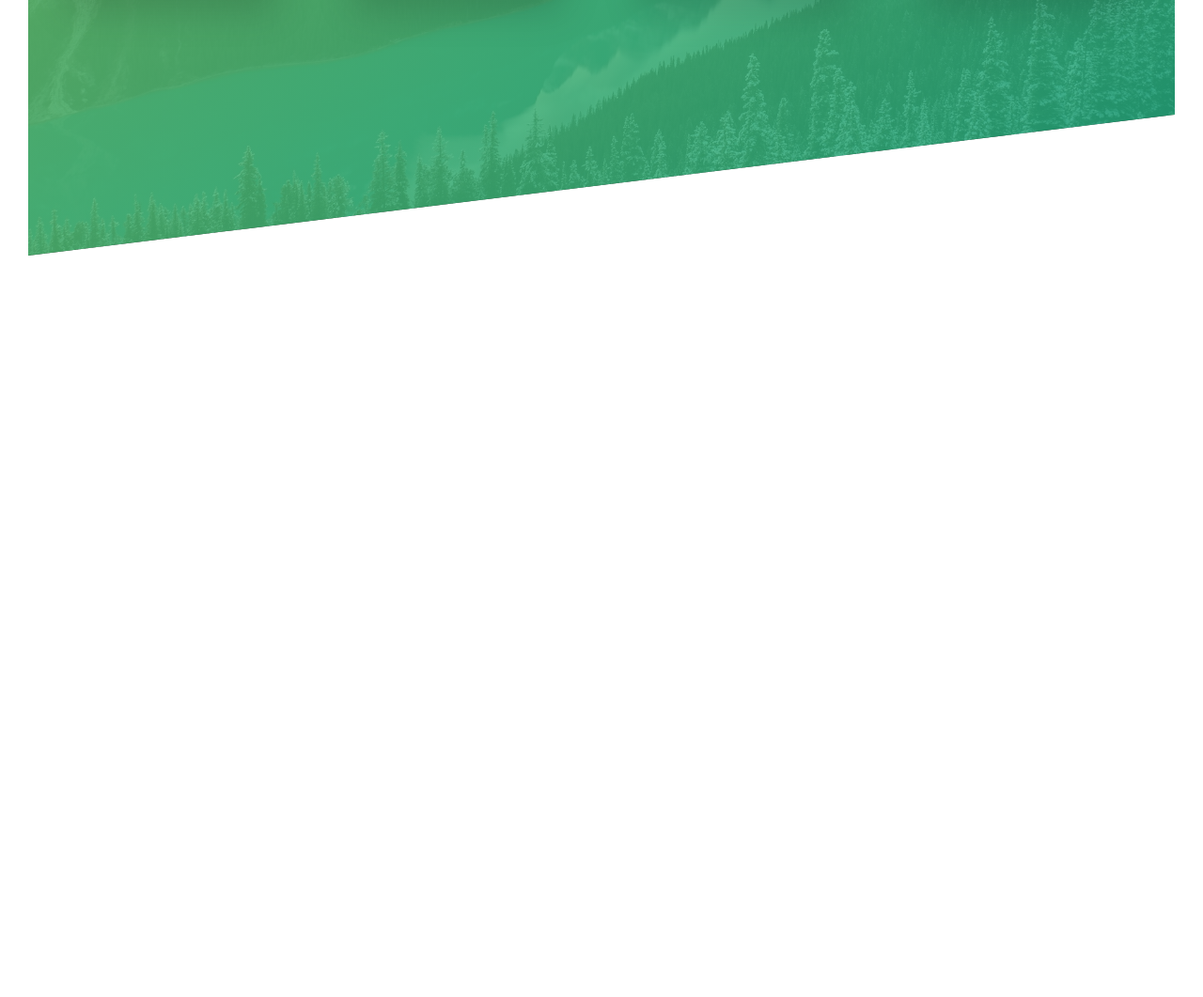
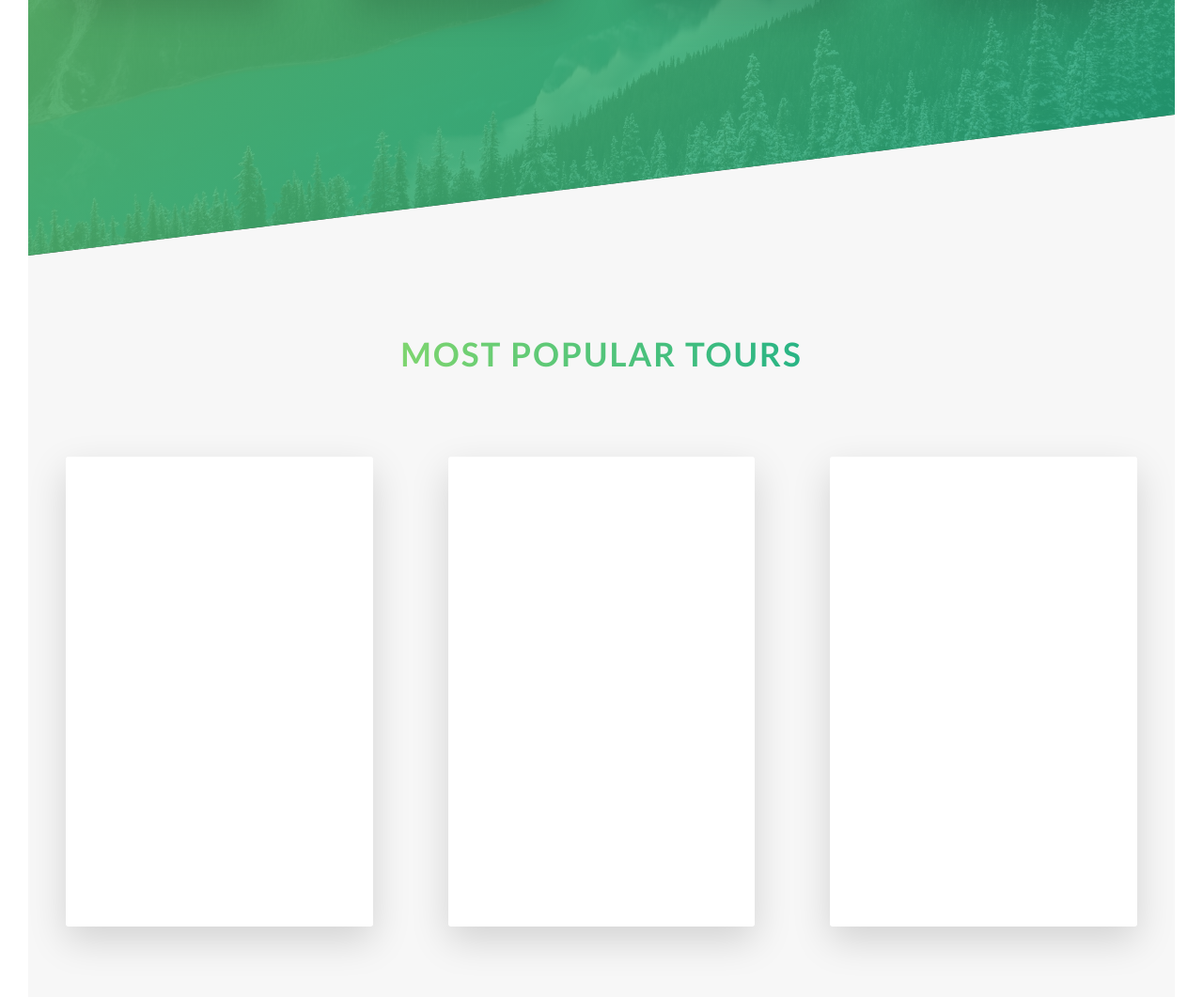
Before and after one commit to jonas1307/udemy-natours, a website: page index.html in a window 1280 px wide. Shown: the part 2041-3102 px from the top of the page at 94% size. Before the commit the page ends 2313 px from the top, so only its background shows below. Drawn offline with Linux system fonts and the light colour scheme.

Commit message:
Creating card component (partial)

```diff
--- a/index.html
+++ b/index.html
@@ -80,6 +80,45 @@
                     </div>
                 </div>
             </section>
+            <section class="section-tours">
+                <div class="u-center-text u-margin-bottom-big">
+                    <h2 class="heading-secondary">
+                        Most popular tours
+                    </h2>
+                </div>
+                <div class="row">
+                    <div class="col-1-of-3">
+                        <div class="card">
+                            <div class="card__side card__side--front">
+                                TEXT FRONT
+                            </div>
+                            <div class="card__side card__side--back card__side--back-1">
+                                TEXT BACK
+                            </div>
+                        </div>
+                    </div>
+                    <div class="col-1-of-3">
+                        <div class="card">
+                            <div class="card__side card__side--front">
+                                TEXT FRONT
+                            </div>
+                            <div class="card__side card__side--back card__side--back-2">
+                                TEXT BACK
+                            </div>
+                        </div>
+                    </div>
+                    <div class="col-1-of-3">
+                        <div class="card">
+                            <div class="card__side card__side--front">
+                                TEXT FRONT
+                            </div>
+                            <div class="card__side card__side--back card__side--back-3">
+                                TEXT BACK
+                            </div>
+                        </div>
+                    </div>
+                </div>
+            </section>
         </main>
         <!--<section class="grid-test">
             <div class="row">
--- a/sass/abstract/_variables.scss
+++ b/sass/abstract/_variables.scss
@@ -1,6 +1,11 @@
 $color-primary: #55c57a;
 $color-primary-light: #7ed56f;
 $color-primary-dark: #28b485;
+$color-secondary-light: #ffb900;
+$color-secondary-dark: #ff7730;
+$color-tertiary-light: #2998ff;
+$color-tertiary-dark: #5643fa;
+
 $color-grey-dark: #777777;
 $color-white: #ffffff;
 $color-black: #000000;
--- /dev/null
+++ b/sass/components/_card.scss
@@ -0,0 +1,49 @@
+.card {
+    perspective: 150rem;
+    -moz-perspective: 150rem;
+    position: relative;
+    height: 50rem;
+
+    &__side {
+        color: white;
+        font-size: 2rem;
+
+        height: 50rem;
+        transition: all .8s ease;
+        position: absolute;
+        top: 0;
+        left: 0;
+        width: 100%;
+        backface-visibility: hidden;
+        border-radius: 3px;
+        box-shadow: 0 1.5rem 4rem rgba($color-black, .15);
+
+        &--front {
+            background-color: $color-white;
+        }
+
+        &--back {
+            transform: rotateY(180deg);
+
+            &-1 {
+                background-image: linear-gradient(to right bottom, $color-secondary-light, $color-secondary-dark);
+            }
+
+            &-2 {
+                background-image: linear-gradient(to right bottom, $color-primary-light, $color-primary-dark);
+            }
+
+            &-3 {
+                background-image: linear-gradient(to right bottom, $color-tertiary-light, $color-tertiary-dark);
+            }
+        }
+    }
+
+    &:hover &__side--front {
+        transform: rotateY(180deg);
+    }
+
+    &:hover &__side--back {
+        transform: rotateY(0);
+    }
+}
--- a/sass/main.scss
+++ b/sass/main.scss
@@ -8,6 +8,7 @@
 @import "base/utilities";
 
 @import "components/button";
+@import "components/card";
 @import "components/composition";
 @import "components/feature-box";
 
--- a/sass/pages/_home.scss
+++ b/sass/pages/_home.scss
@@ -19,3 +19,9 @@
         transform: skewY(7deg);
     }
 }
+
+.section-tours {
+    background-color: $color-grey-light-1;
+    padding: 25rem 0 50rem 0;
+    margin-top: -10rem;
+}
```
Also changed, not shown: css/style.css.
